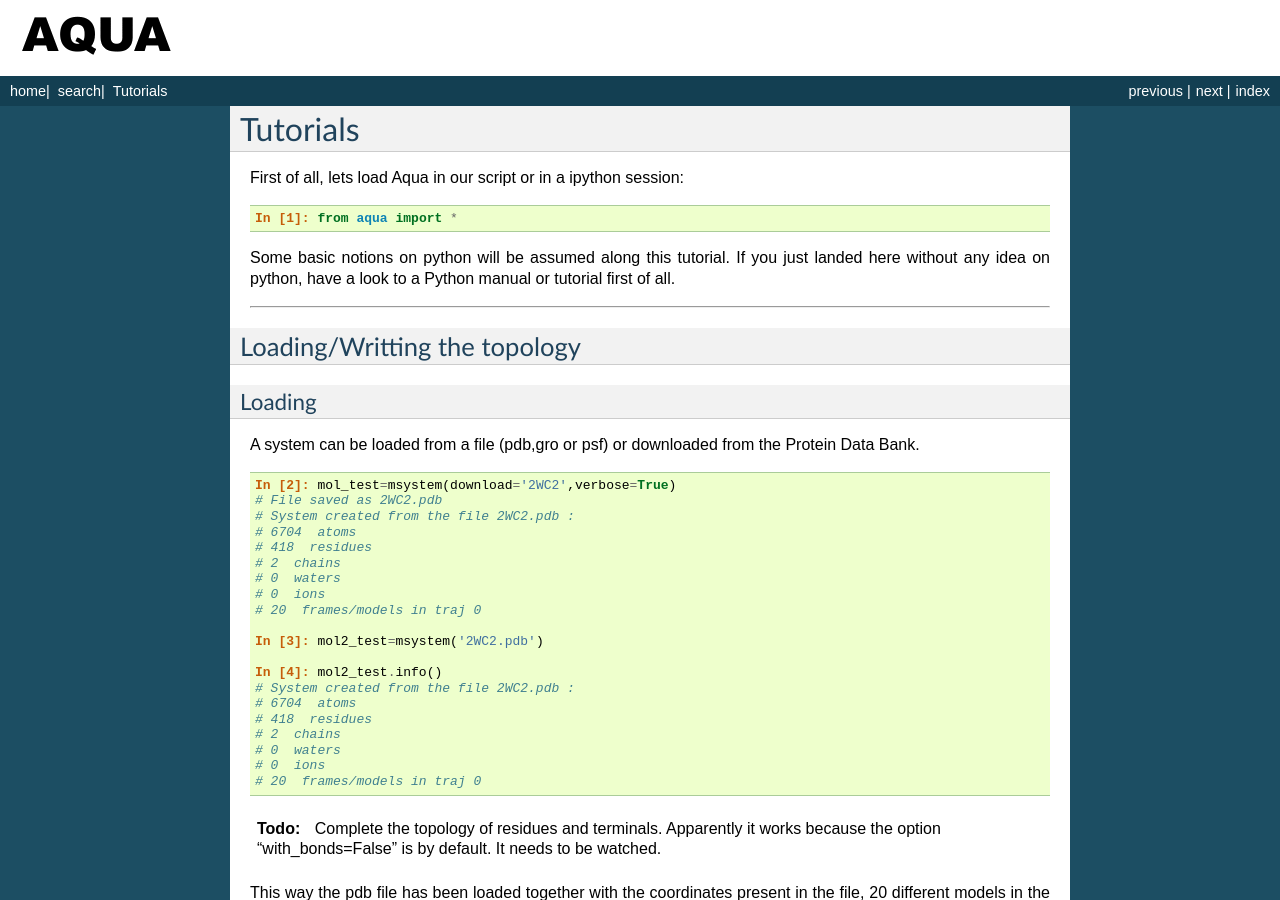
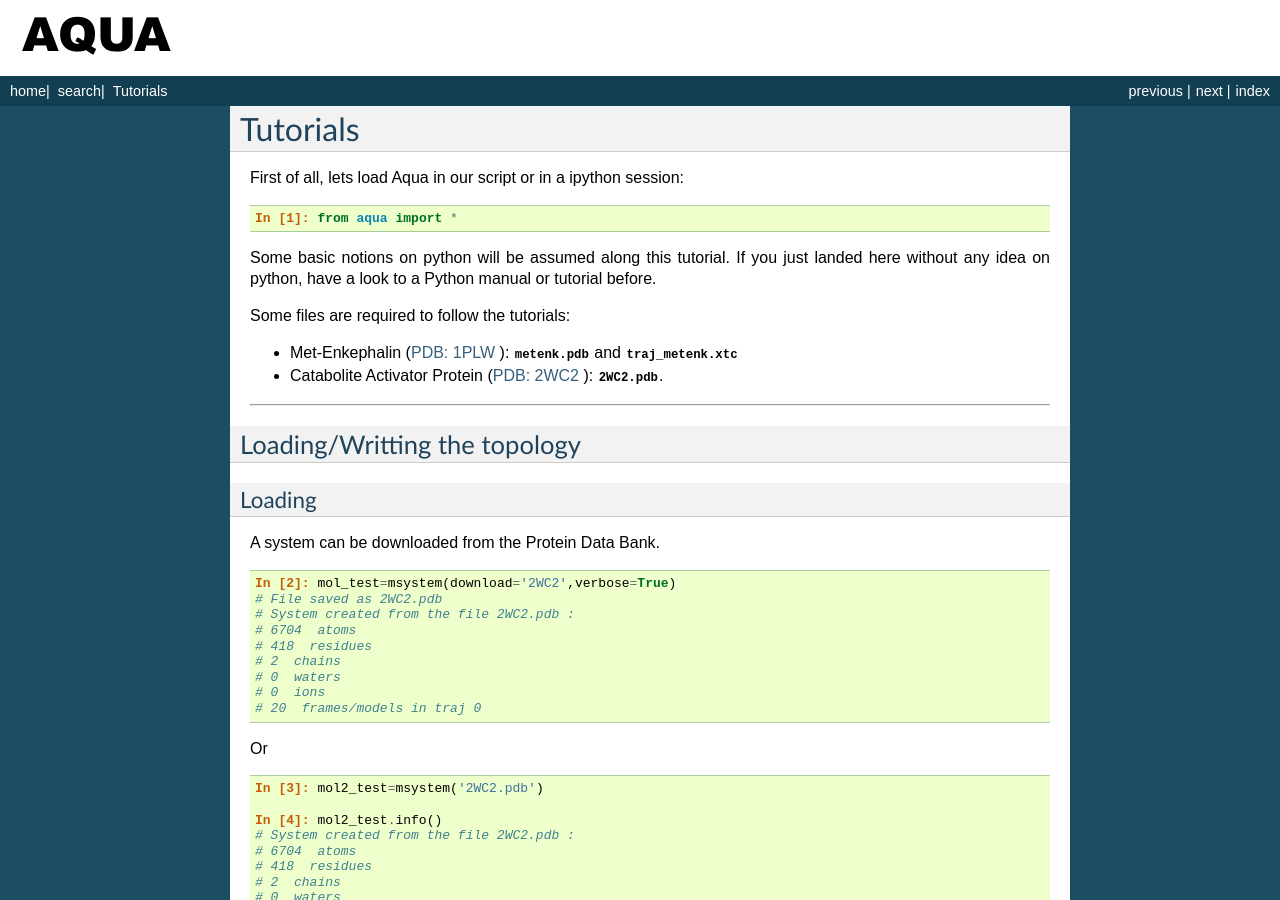
Before and after one commit to dprada/Aqua, a Sphinx documentation site: the page built from doc/source/source_ms/tutorial.rst, in a window 1280 px wide and 900 px high. Built offline with Sphinx 7.4.7, drawn with Linux system fonts in a browser that asks for light colours.

Commit message:
some modifications.

```diff
--- a/doc/source/source_ms/coors.rst
+++ b/doc/source/source_ms/coors.rst
@@ -73,6 +73,8 @@
 
 Frames are represented by objects of class frame with common attributes and methods:
 
+.. class:: frame()
+
 .. attribute:: frame.time
 
    Time value of frame for this frame. (float)
--- a/doc/source/source_ms/tutorial.rst
+++ b/doc/source/source_ms/tutorial.rst
@@ -8,7 +8,20 @@
 
      In [1]: from aqua import *
 
-Some basic notions on python will be assumed along this tutorial. If you just landed here without any idea on python, have a look to a Python manual or tutorial first of all.
+Some basic notions on python will be assumed along this tutorial. If
+you just landed here without any idea on python, have a look to a
+Python manual or tutorial before.
+
+Some files are required to follow the tutorials:
+
+- Met-Enkephalin (`PDB: 1PLW
+  <http://www.rcsb.org/pdb/explore.do?structureId=1PLW>`_ ):
+  :download:`metenk.pdb <tutorial/metenk.pdb>` and
+  :download:`traj_metenk.xtc <tutorial/traj_metenk.xtc>`
+
+- Catabolite Activator Protein (`PDB: 2WC2
+  <http://www.rcsb.org/pdb/explore.do?structureId=2WC2>`_ ):
+  :download:`2WC2.pdb <tutorial/metenk.pdb>`.
 
 ----------------------
 
@@ -19,7 +32,7 @@
 Loading
 +++++++
 
-A system can be loaded from a file (pdb,gro or psf) or downloaded from the Protein Data Bank.
+A system can be downloaded from the Protein Data Bank.
 
 .. sourcecode:: ipython
 
```
Also changed, not shown: other parts of doc/source/source_ms/tutorial.rst (+5 -0 lines), cl_set.py (+10 -4 lines), doc/source/source_ms/functions.rst (+9 -0 lines), doc/source/source_ms/msystem.rst (+7 -0 lines), 1 other file.
